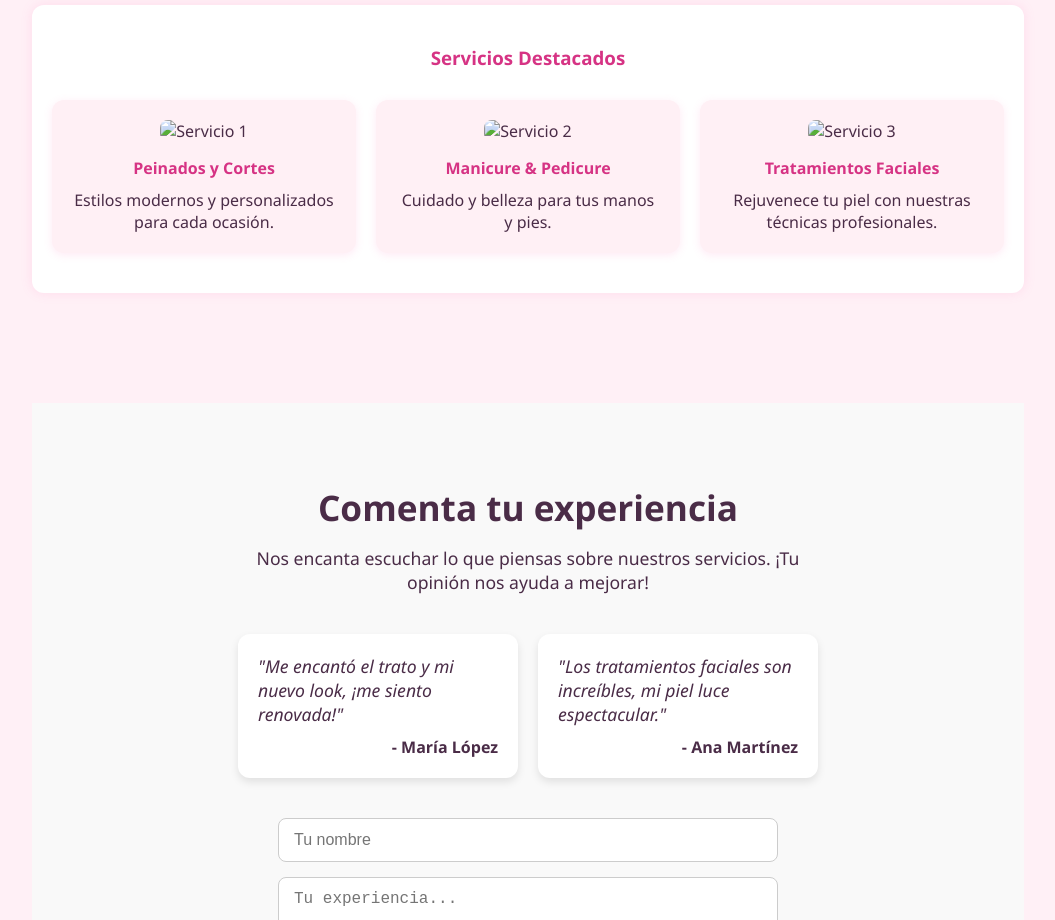
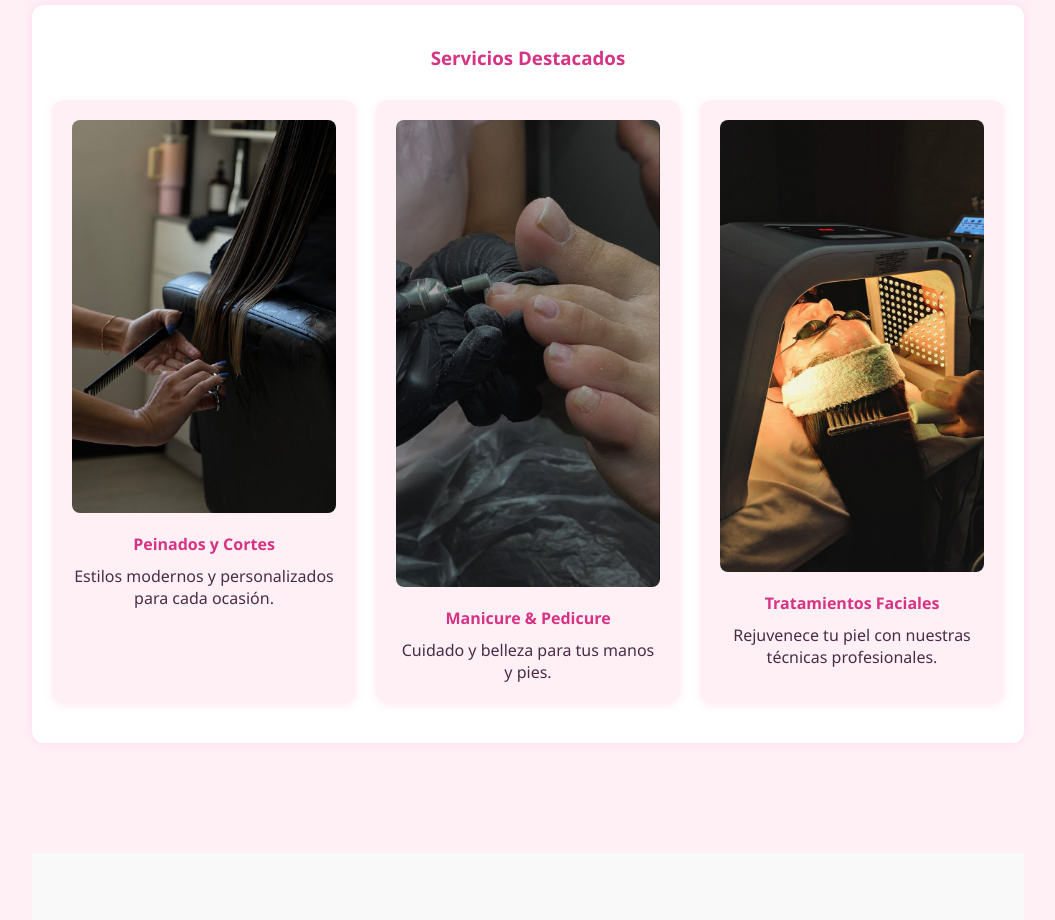
Before and after one commit to rocioamaya324-hue/LABWEB-PF, a plain HTML site: page index.html in a window 1280 px wide. Shown: the part 1040-1960 px from the top of the page, without its empty margins (112-1167 px from the left). Drawn offline with Linux system fonts and the light colour scheme; files whose address does not match are found by name.

Commit message:
Update index.html

```diff
--- a/index.html
+++ b/index.html
@@ -33,17 +33,17 @@
             <h3>Servicios Destacados</h3>
             <div class="product-grid">
                 <div class="product-item">
-                    <img src="imagenes/cortes.jpg" alt="Servicio 1" height="300">
+                    <img src="/cortes.jpg" alt="Servicio 1" height="300">
                     <h4>Peinados y Cortes</h4>
                     <p>Estilos modernos y personalizados para cada ocasión.</p>
                 </div>
                 <div class="product-item">
-                    <img src="imagenes/pedicure.jpg" alt="Servicio 2" height="200">
+                    <img src="pedicure.jpg" alt="Servicio 2" height="200">
                     <h4>Manicure & Pedicure</h4>
                     <p>Cuidado y belleza para tus manos y pies.</p>
                 </div>
                 <div class="product-item">
-                    <img src="imagenes/tratamientos.jpg" alt="Servicio 3" height="200">
+                    <img src="tratamientos.jpg" alt="Servicio 3" height="200">
                     <h4>Tratamientos Faciales</h4>
                     <p>Rejuvenece tu piel con nuestras técnicas profesionales.</p>
                 </div>
```
